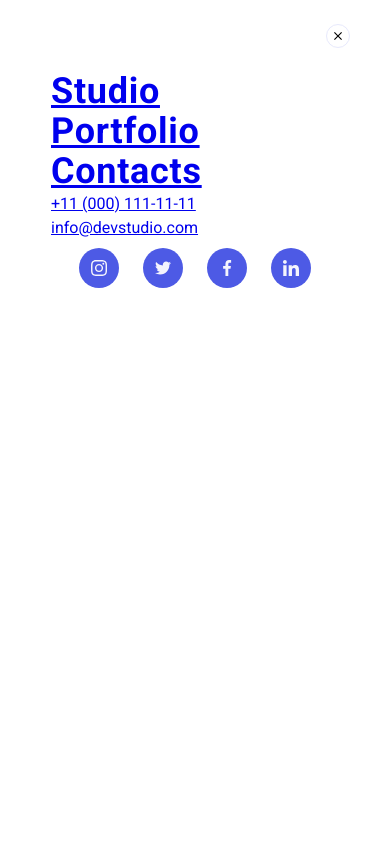
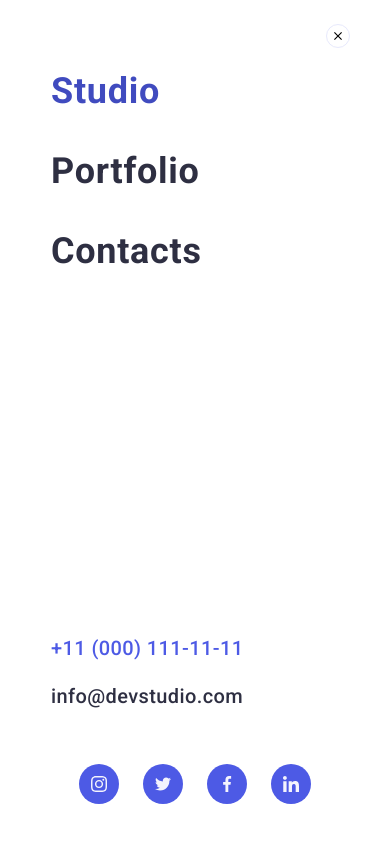
Before and after one commit to IrynaShashkevych28/goit-markup-hw-06, a website: page index.html in a window 390 px wide. Drawn offline with nearby package versions, Linux system fonts and the light colour scheme.

Commit message:
add a changes

```diff
--- a/css/styles.css
+++ b/css/styles.css
@@ -814,7 +814,7 @@ color: #8e8f99;
 
 /*Mobile Menu*/
 
-.mobile-menu{
+.mobile-menu {
 position: fixed;
 top: 0;
 left: 0;
@@ -826,6 +826,12 @@ transform: translateX(100%);
 background-color: #ffffff;
 
 transition: transform 400ms ease-in;
+}
+@media only screen and (min-width: 768px) {
+   .mobile-menu{
+    display: none;
+
+  }
 }
 .mobile-menu.is-open{
   transform: translateX(0);
@@ -880,18 +886,37 @@ transition: transform 400ms ease-in;
 
 }
 .mobile-menu-nav{
+  margin-bottom: auto;
   font-weight: 700;
 font-size: 36px;
 line-height: 1.11;
 letter-spacing: 0.02em;
+}
 
-}
-.mobile-menu-item{
+.mobile-menu-nav .mobile-menu-item:not(:last-child) {
+  margin-bottom: 40px;
+
 
 }
 .mobile-menu-link{
+color: #2E2F42;
+text-decoration: none;
+}
+.mobile-menu-link-active{
+  color: #404BBF;
+  text-decoration: none;
+}
+.mobile-menu-contacts .mobile-menu-item:first-child .mobile-menu-link{
+  color: #4D5AE5;
+}
+.mobile-menu-contacts{
+  margin-bottom: 48px;
+  font-weight: 500;
+font-size: 20px;
+line-height: 1.2;
+letter-spacing: 0.02em;
+}
+.mobile-menu-contacts .mobile-menu-item:not(:last-child) {
+  margin-bottom: 24px;
 
 }
-.mobile-menu-contacts{
-
-}
--- a/index.html
+++ b/index.html
@@ -702,7 +702,7 @@
         </button>
         <ul class="mobile-menu-nav">
           <li class="mobile-menu-item">
-            <a class="mobile-menu-link" href="#">Studio</a>
+            <a class="mobile-menu-link-active" href="#">Studio</a>
           </li>
           <li class="mobile-menu-item">
             <a class="mobile-menu-link" href="#">Portfolio</a>
```
